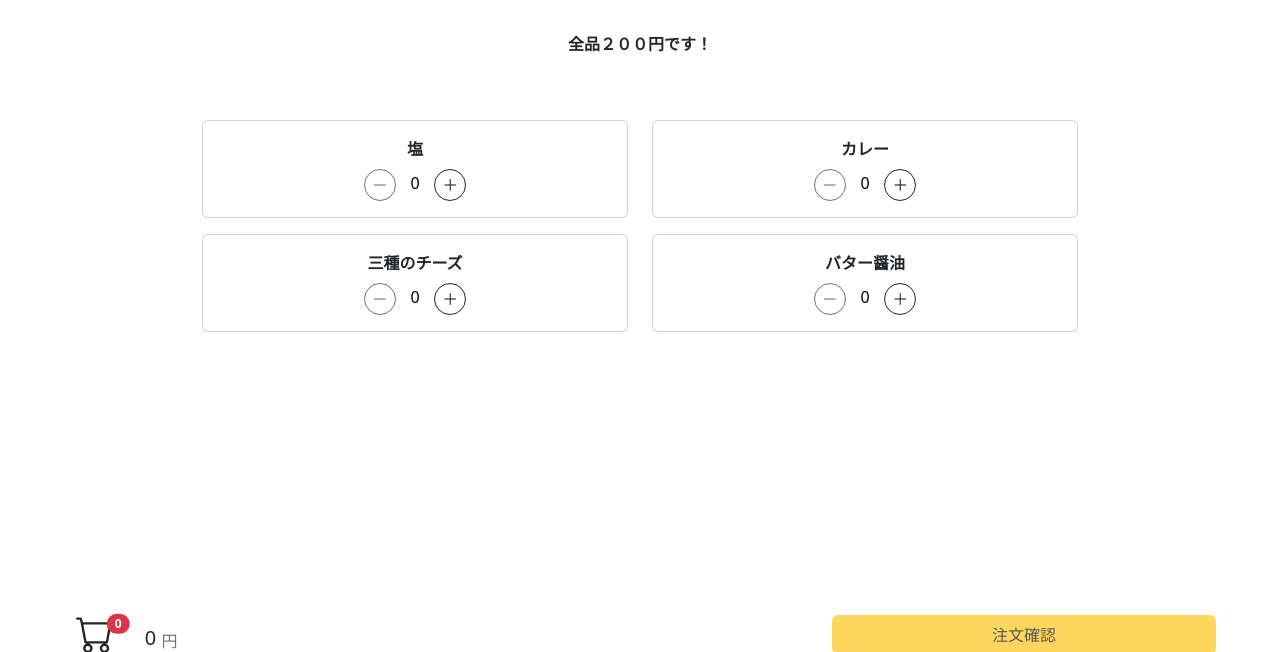
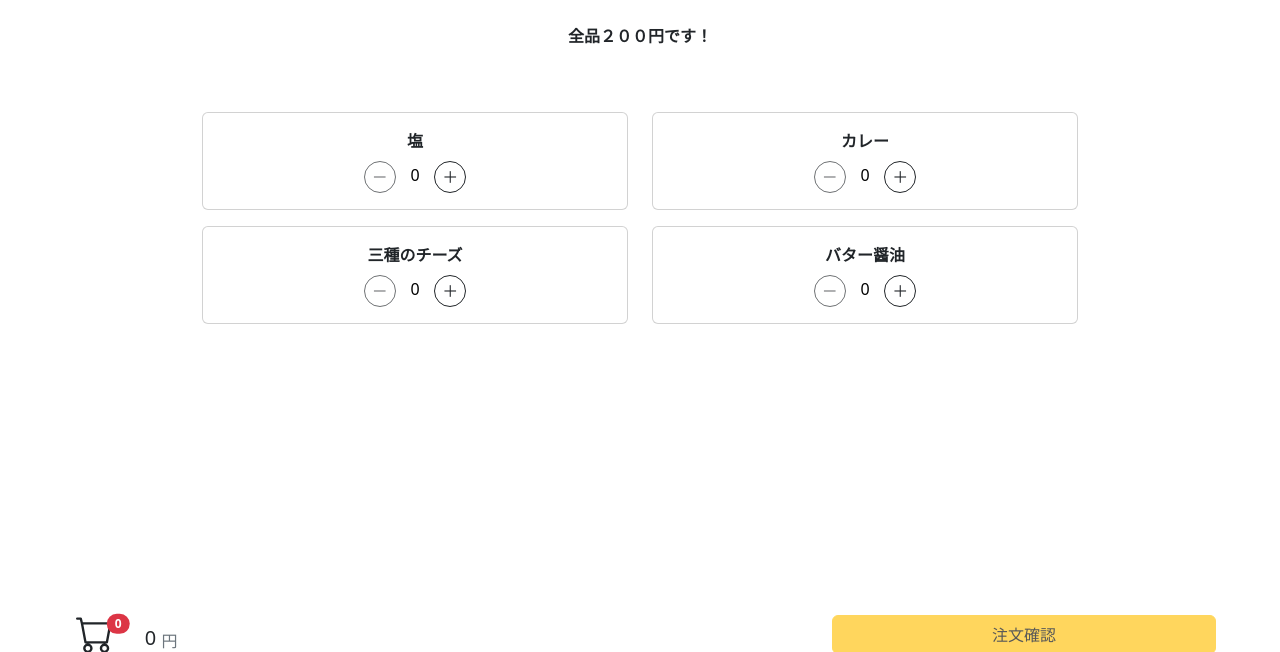
Before and after one commit to oithxs/mobile-order, a Flask app: page /order in a window 1280 px wide. Shown: the part 46-698 px from the top of the page. Run offline with Flask 2, Linux system fonts and the light colour scheme.

Commit message:
マージンを修正

```diff
--- a/templates/confirm.html
+++ b/templates/confirm.html
@@ -11,7 +11,7 @@
     <div class="me-auto">
       <div class="row">
         <div class="text-center mx-auto">
-          <p class="fw-bold mt-4">注文確認</p>
+          <p class="fw-bold my-3">注文確認</p>
         </div>
       </div>
       <div class="container-fluid">
--- a/templates/order.html
+++ b/templates/order.html
@@ -12,10 +12,10 @@
     <div class="container">
       <div class="row">
         <div class="text-center mx-auto">
-          <p class="fw-bold mt-4">全品２００円です！</p>
+          <p class="fw-bold my-3">全品２００円です！</p>
         </div>
       </div>
-      <div class="py-3 p-lg-5">
+      <div class="p-lg-5">
         <div class="row mx-auto" style="max-width: 900px;">
           <div class="col mb-3">
             <div class="card">
```
